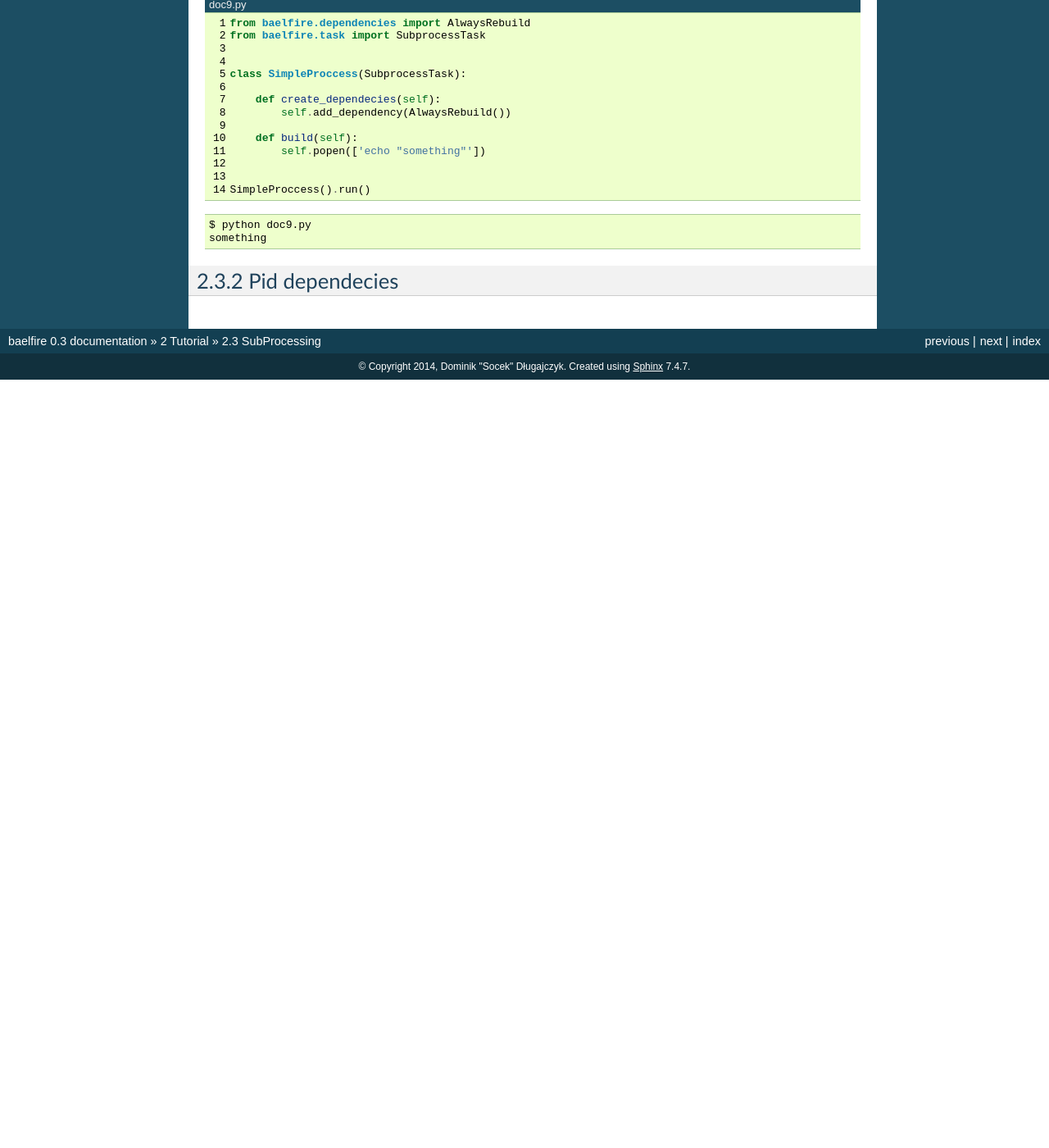
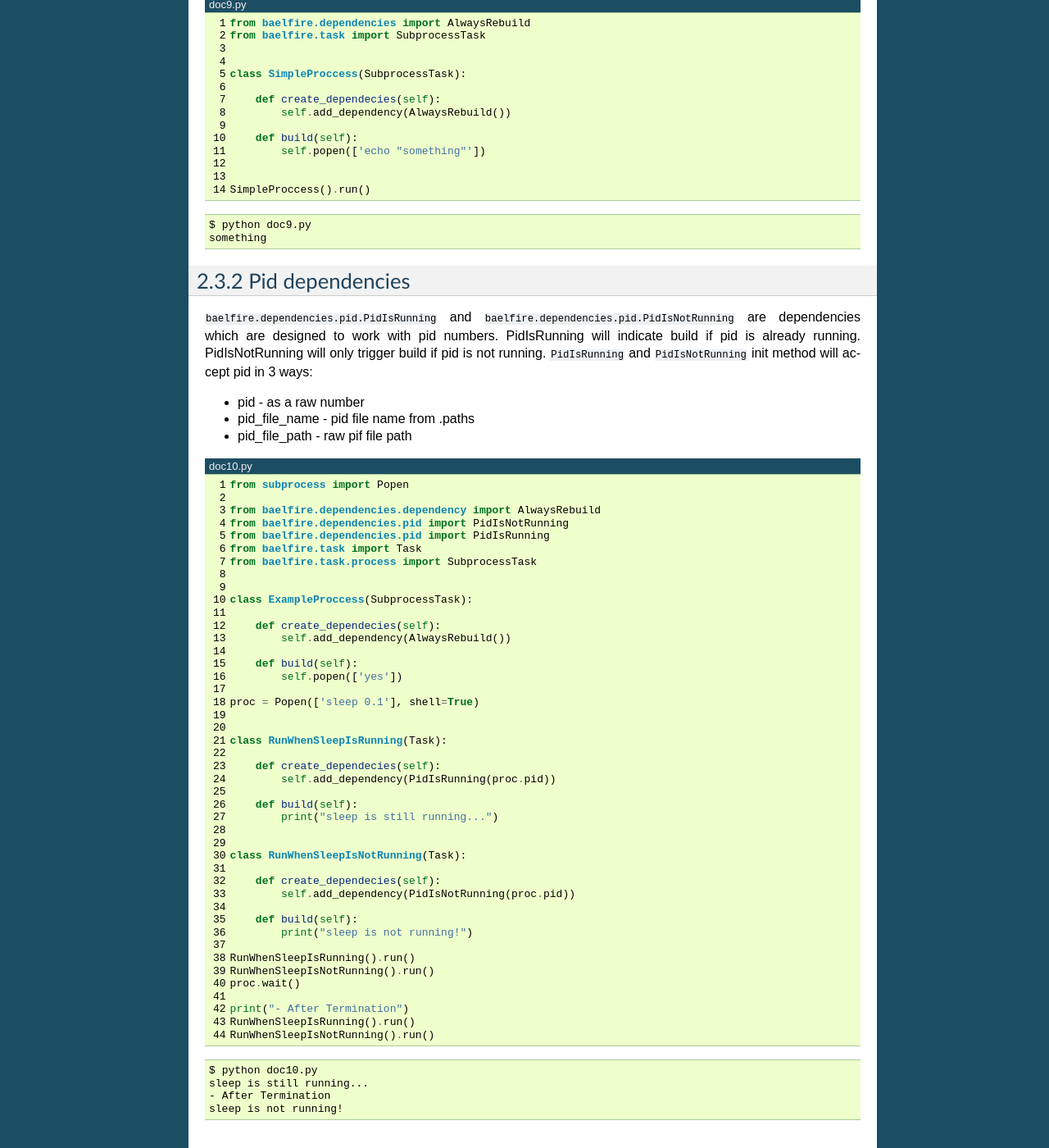
Before and after one commit to socek/baelfire, a Sphinx documentation site: the page built from doc/subprocess.rst, in a window 1280 px wide and 1400 px high, scrolled down 578 px. Shown: the whole window at 82% size. Built offline with Sphinx 7.4.7, drawn with Linux system fonts in a browser that asks for light colours; before the commit the page ends 1041 px from its top, so only the background shows below that; some of the changed text lies outside the part shown.

Commit message:
Pid dependecies documentation.

```diff
--- /dev/null
+++ b/doc/code/doc10.py
@@ -0,0 +1,44 @@
+from subprocess import Popen
+
+from baelfire.dependencies.dependency import AlwaysRebuild
+from baelfire.dependencies.pid import PidIsNotRunning
+from baelfire.dependencies.pid import PidIsRunning
+from baelfire.task import Task
+from baelfire.task.process import SubprocessTask
+
+
+class ExampleProccess(SubprocessTask):
+
+    def create_dependecies(self):
+        self.add_dependency(AlwaysRebuild())
+
+    def build(self):
+        self.popen(['yes'])
+
+proc = Popen(['sleep 0.1'], shell=True)
+
+
+class RunWhenSleepIsRunning(Task):
+
+    def create_dependecies(self):
+        self.add_dependency(PidIsRunning(proc.pid))
+
+    def build(self):
+        print("sleep is still running...")
+
+
+class RunWhenSleepIsNotRunning(Task):
+
+    def create_dependecies(self):
+        self.add_dependency(PidIsNotRunning(proc.pid))
+
+    def build(self):
+        print("sleep is not running!")
+
+RunWhenSleepIsRunning().run()
+RunWhenSleepIsNotRunning().run()
+proc.wait()
+
+print("- After Termination")
+RunWhenSleepIsRunning().run()
+RunWhenSleepIsNotRunning().run()
--- a/doc/subprocess.rst
+++ b/doc/subprocess.rst
@@ -30,5 +30,26 @@ that just override ``_set_default_args`` method.
     $ python doc9.py
     something
 
-2.3.2 Pid dependecies
----------------------
+2.3.2 Pid dependencies
+----------------------
+``baelfire.dependencies.pid.PidIsRunning`` and ``baelfire.dependencies.pid.PidIsNotRunning``
+are dependencies which are designed to work with pid numbers. PidIsRunning will
+indicate build if pid is already running. PidIsNotRunning will only trigger build
+if pid is not running. ``PidIsRunning`` and ``PidIsNotRunning`` init method will
+accept pid in 3 ways:
+
+* pid - as a raw number
+* pid_file_name - pid file name from .paths
+* pid_file_path - raw pif file path
+
+.. literalinclude:: code/doc10.py
+    :language: python
+    :caption: doc10.py
+    :linenos:
+
+.. code-block:: bash
+
+    $ python doc10.py
+    sleep is still running...
+    - After Termination
+    sleep is not running!
```
